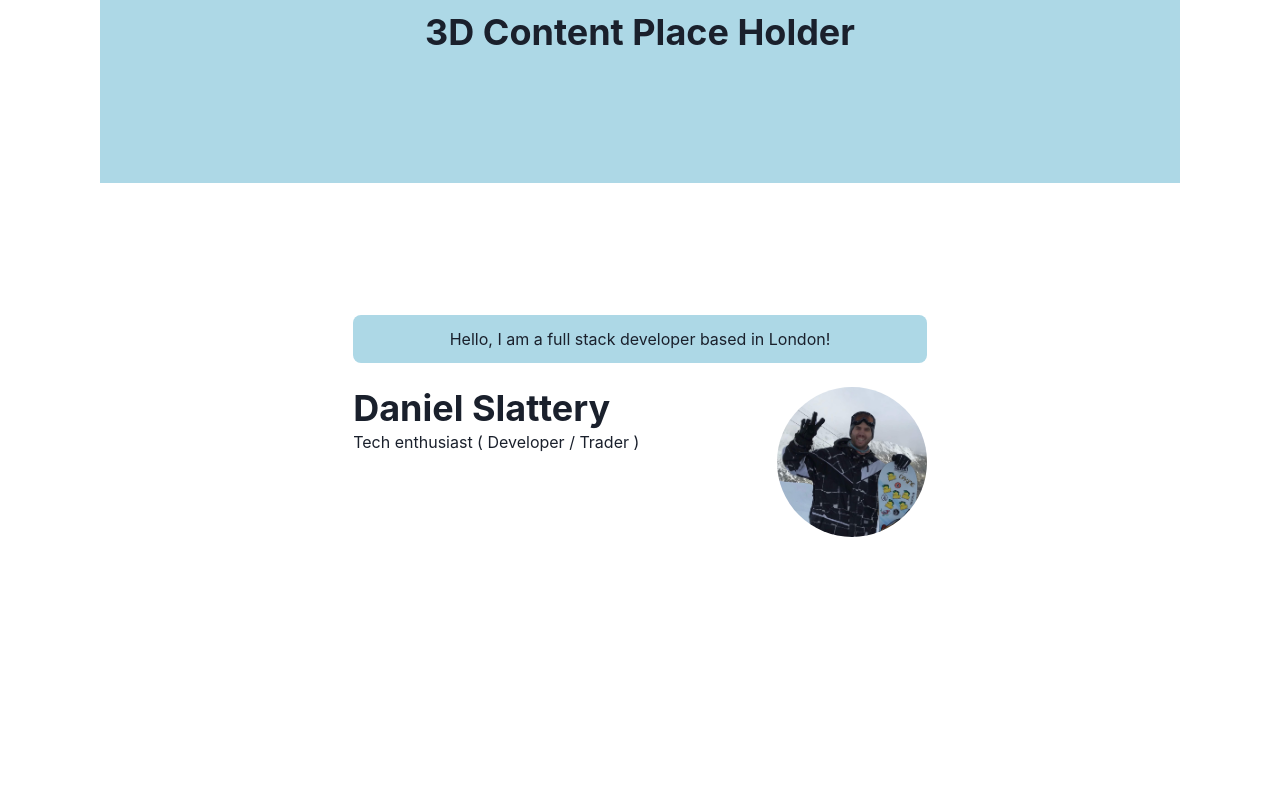
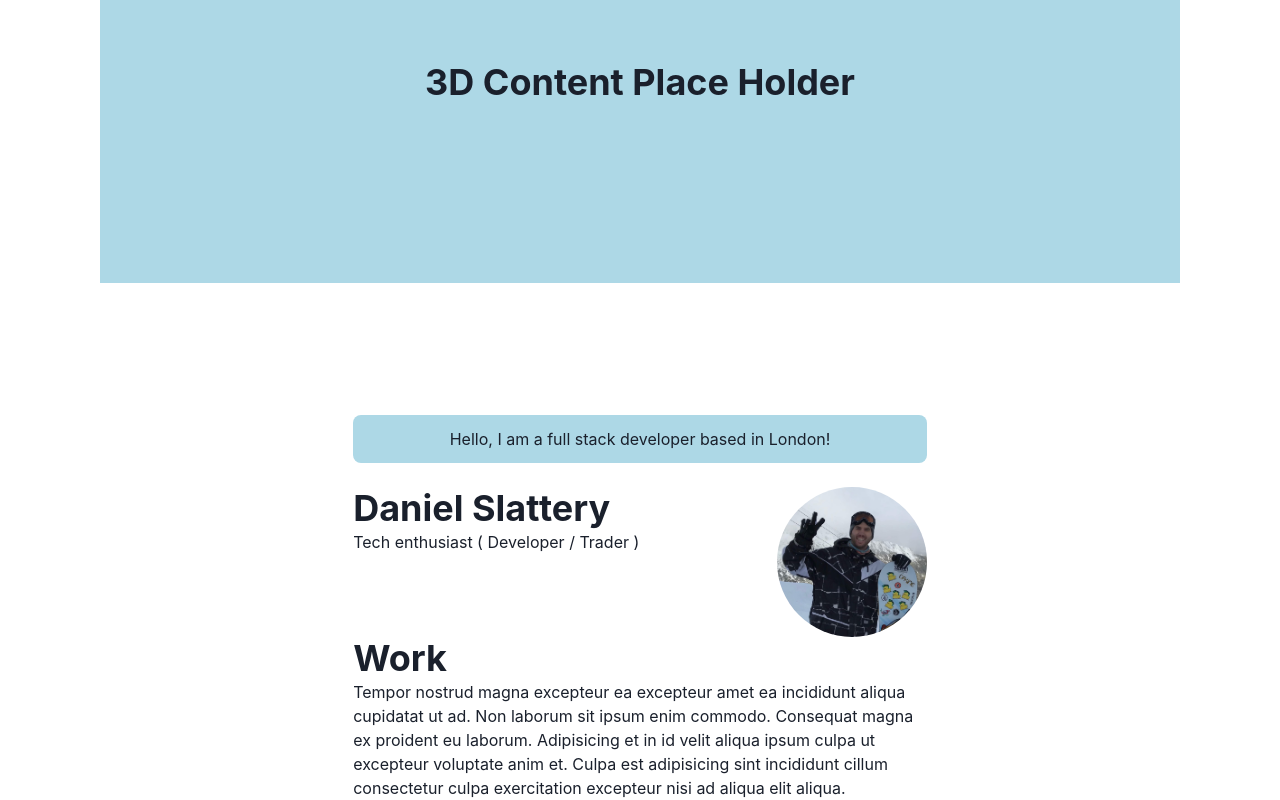
Before and after one commit to Daniel-Slattery/danielslattery.dev, a Next.js app: page / in a window 1280 px wide. Shown: the part 217-1017 px from the top of the page. Before the commit the page ends 800 px from the top, so only its background shows below. Built offline with nearby package versions, Linux system fonts and the light colour scheme.

Commit message:
added work section

```diff
--- a/components/layouts/main.js
+++ b/components/layouts/main.js
@@ -10,7 +10,7 @@ const Main = () => {
         <title>Daniel Slattery - Homepage</title>
       </Head>
       <Navbar  />
-      <Flex h={300} align="center" justify="center" bg="lightblue" m={100}>
+      <Flex h={400} align="center" justify="center" bg="lightblue" m={100}>
         <Heading>3D Content Place Holder</Heading>
       </Flex>
 
--- a/pages/index.js
+++ b/pages/index.js
@@ -6,14 +6,31 @@ export default function Home() {
       <Box borderRadius="lg" bg="lightblue" p={3} mb={6} align="center">
         Hello, I am a full stack developer based in London!
       </Box>
-      <Box display={{md: 'flex'}}>
+      <Box display={{ md: 'flex' }}>
         <Box flexGrow={1}>
-          <Heading as='h2' variant='page-title'>
+          <Heading as="h2" variant="page-title">
             Daniel Slattery
           </Heading>
           <p>Tech enthusiast ( Developer / Trader )</p>
         </Box>
-      <Image src='/images/snowboard-pic.jpg' borderRadius='full' boxSize='150px' fit='cover' object-position='top' />
+        <Image
+          src="/images/snowboard-pic.jpg"
+          borderRadius="full"
+          boxSize="150px"
+          fit="cover"
+          object-position="top"
+        />
+      </Box>
+      <Box>
+        <Heading as="h3">Work</Heading>
+        <p>
+          Tempor nostrud magna excepteur ea excepteur amet ea incididunt aliqua
+          cupidatat ut ad. Non laborum sit ipsum enim commodo. Consequat magna
+          ex proident eu laborum. Adipisicing et in id velit aliqua ipsum culpa
+          ut excepteur voluptate anim et. Culpa est adipisicing sint incididunt
+          cillum consectetur culpa exercitation excepteur nisi ad aliqua elit
+          aliqua.
+        </p>
       </Box>
     </Container>
   )
```
